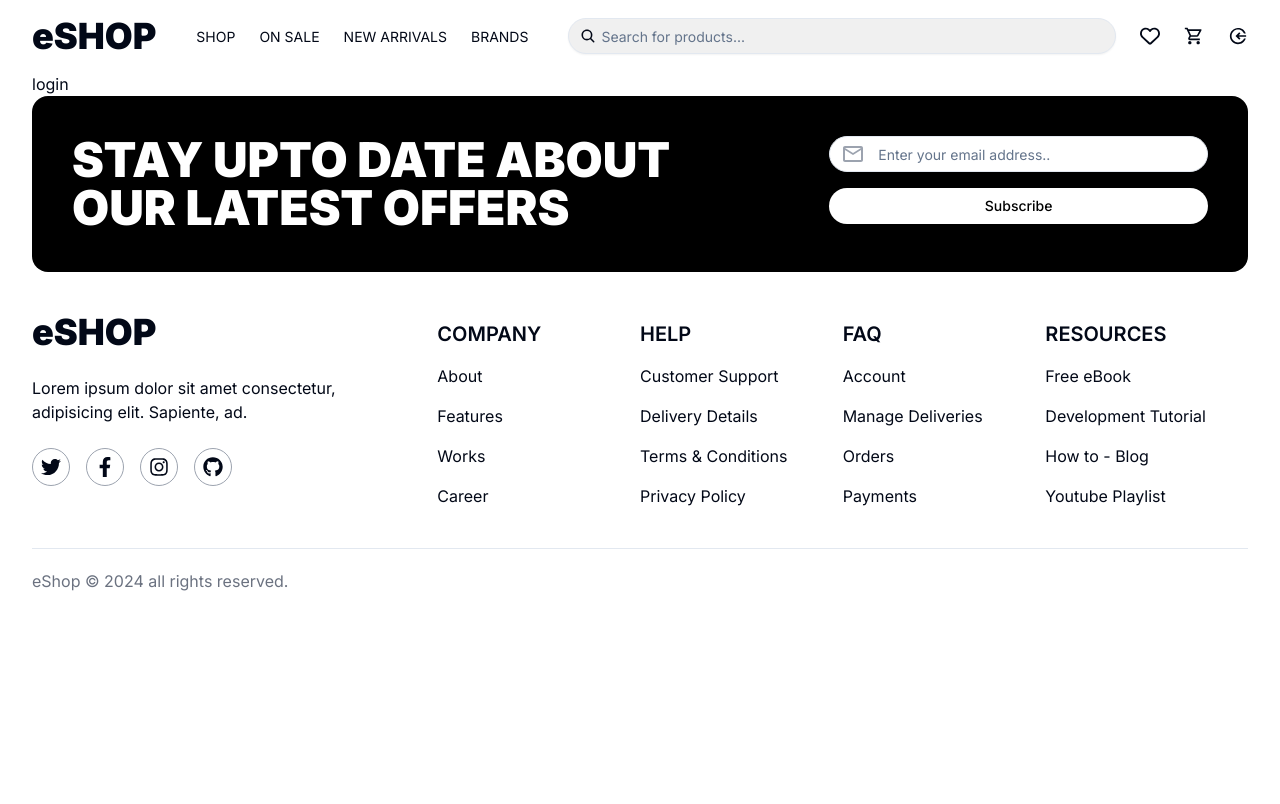
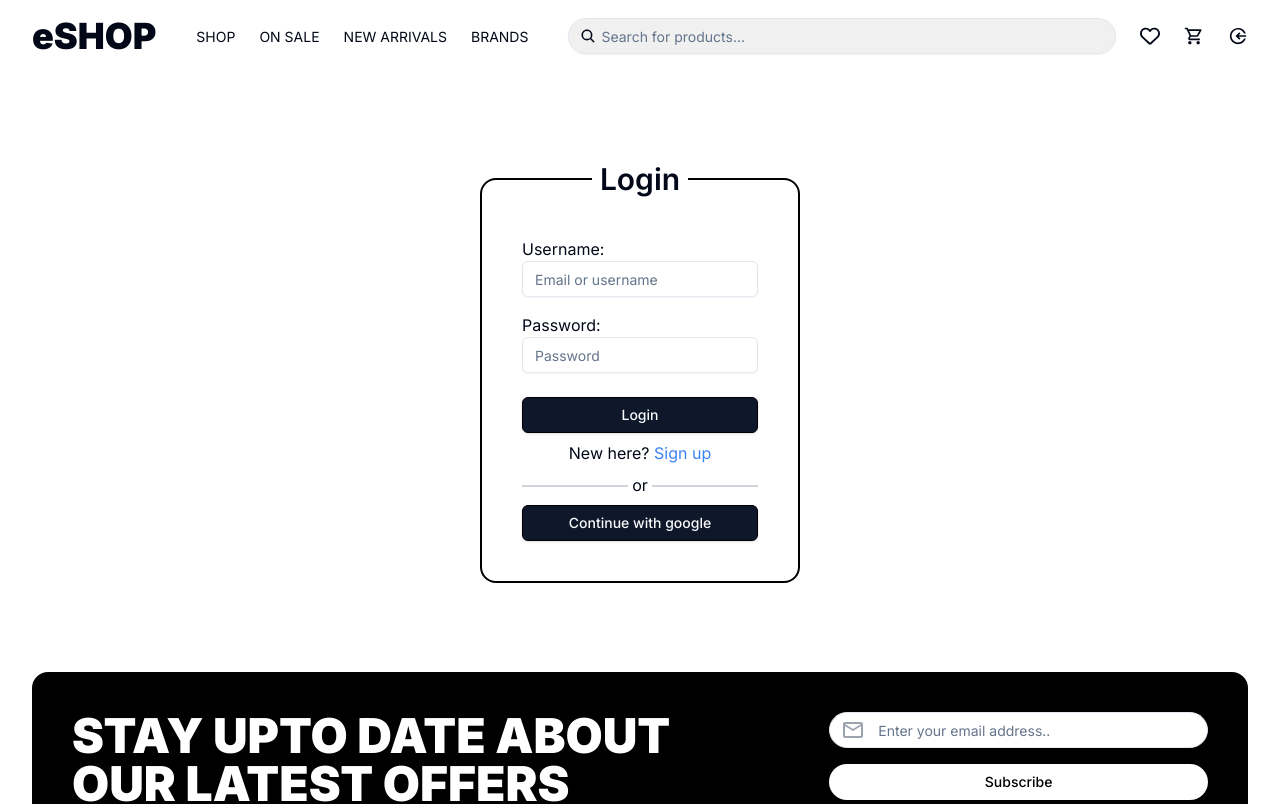
Before and after one commit to devRezaulKarim/eShop, a Next.js app: page /login in a window 1280 px wide. Shown: the top 804 px of the page. Built offline with nearby package versions, Linux system fonts and the light colour scheme.

Commit message:
FEAT: Add login form with username and password field, and google login button

```diff
--- a/package.json
+++ b/package.json
@@ -21,6 +21,7 @@
     "next": "14.2.3",
     "react": "^18",
     "react-dom": "^18",
+    "react-hook-form": "^7.51.4",
     "react-icons": "^5.2.1",
     "react-slick": "^0.30.2",
     "slick-carousel": "^1.8.1",
--- a/src/app/login/page.tsx
+++ b/src/app/login/page.tsx
@@ -1,3 +1,5 @@
+import LoginForm from "@/components/custom/LoginForm";
+
 type metadata = {
   title: string;
   description?: string;
@@ -7,7 +9,9 @@ export const metadata: metadata = {
 };
 
 const login = () => {
-  return <section className="container">login</section>;
+  return <section className="container min-h-[600px] grid place-items-center">
+    <LoginForm/>
+  </section>;
 };
 
 export default login;
--- /dev/null
+++ b/src/components/custom/LoginForm.tsx
@@ -0,0 +1,77 @@
+"use client";
+import { useForm, SubmitHandler } from "react-hook-form";
+import { Input } from "../ui/input";
+import { Button } from "../ui/button";
+import { useEffect, useRef } from "react";
+import Link from "next/link";
+
+type Inputs = {
+  userName: string;
+  password: string;
+};
+
+const LoginForm = () => {
+  const {
+    register,
+    handleSubmit,
+    formState: { errors },
+  } = useForm<Inputs>();
+
+  const onSubmit: SubmitHandler<Inputs> = (data) => {
+    console.log(data);
+    console.log(errors.password);
+  };
+
+  return (
+    <fieldset className="border-2 border-black p-10 rounded-2xl">
+      <legend className="text-center text-3xl font-semibold px-2">Login</legend>
+      <form onSubmit={handleSubmit(onSubmit)}>
+        <label htmlFor="userName">Username:</label>
+        <Input
+          className={`${errors.userName && "border-red-400"}`}
+          id="userName"
+          type="text"
+          placeholder="Email or username"
+          {...register("userName", { required: true })}
+        />
+        {errors.userName && (
+          <p className="text-red-400">This field is required</p>
+        )}
+
+        <label className="mt-4 block" htmlFor="password">
+          Password:
+        </label>
+        <Input
+          className={`${errors.password && "border-red-400"}`}
+          id="password"
+          type="password"
+          placeholder="Password"
+          minLength={8}
+          {...register("password", { required: true })}
+        />
+
+        {errors.password && (
+          <p className="text-red-400">This field is required</p>
+        )}
+
+        <Button className="mt-6 w-full border border-black hover:bg-white hover:text-black duration-200">
+          Login
+        </Button>
+      </form>
+      <p className="text-center my-2">
+        New here?{" "}
+        <Link className="text-blue-500" href={"/signup"}>
+          Sign up
+        </Link>
+      </p>
+      <p className="text-center mb-2 relative before:content-[''] before:bg-gray-300 before:w-full before:h-[2px] before:absolute before:left-0 before:top-1/2 before:-z-10">
+        <span className="bg-white px-1">or</span>
+      </p>
+      <Button className="w-full border border-black hover:bg-white hover:text-black duration-200">
+        Continue with google
+      </Button>
+    </fieldset>
+  );
+};
+
+export default LoginForm;
```
Also changed, not shown: 1 other file (tests, documents, lock files or other folders).
